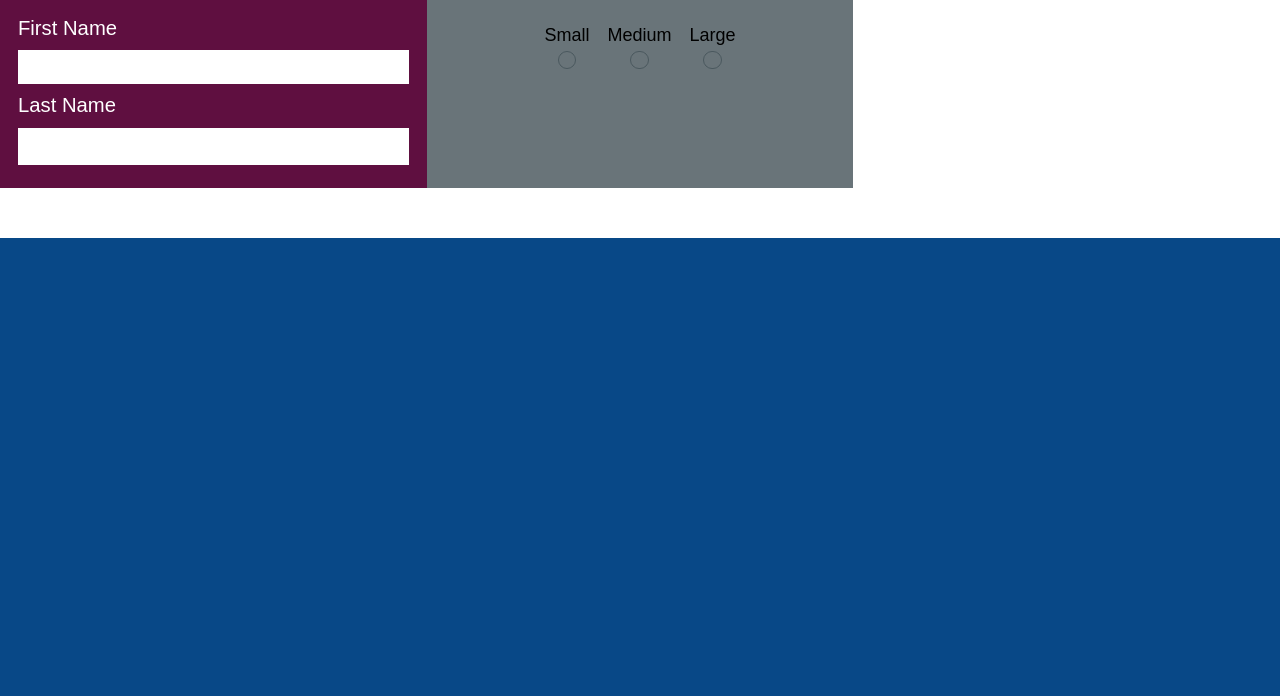
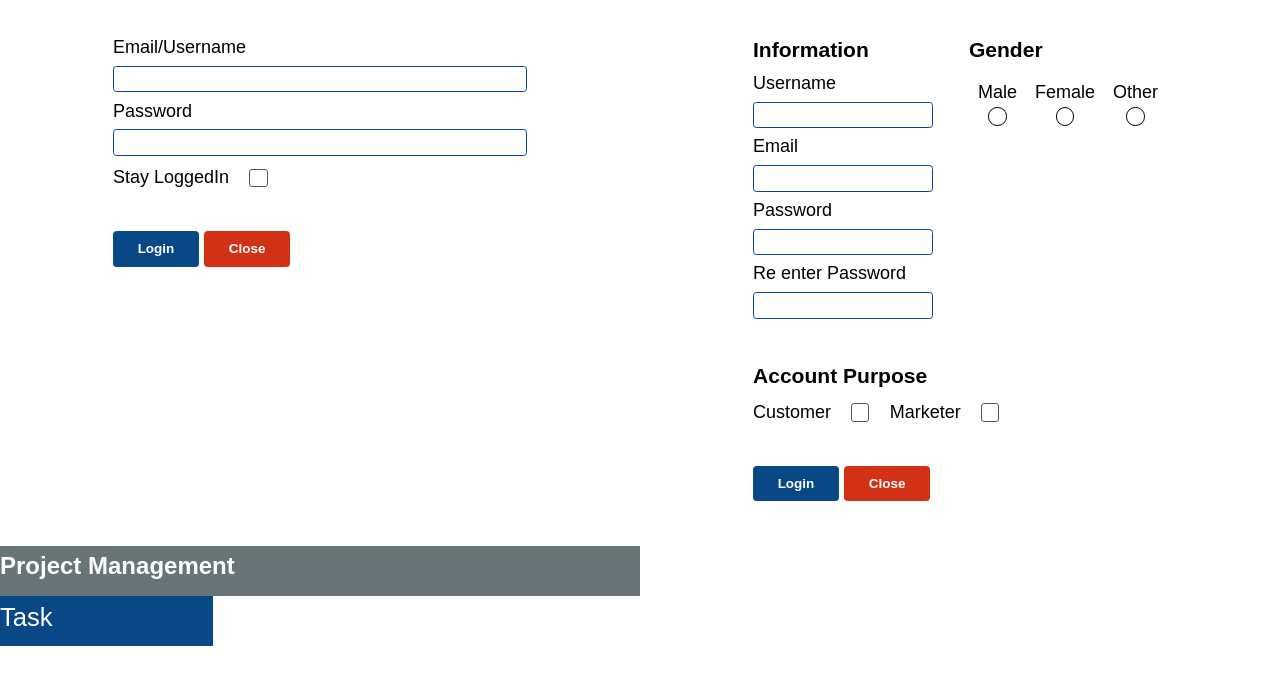
Before and after one commit to matthewLeFevre/css-patterns, a website: page grid_forms.html in a window 1280 px wide. Shown: the part 111-807 px from the top of the page. Drawn offline with Linux system fonts and the light colour scheme.

Commit message:
improving form elements and grid based forms as well as testing

```diff
--- a/grid_forms.html
+++ b/grid_forms.html
@@ -9,47 +9,93 @@
   <link rel="stylesheet" href="dist/main.css">
 </head>
 
-<body class="bg-blue grid">
+<body class="grid">
   <header class="grid__column--base--12 bg-grey"></header>
 
 
   <main class="grid--nested grid__column--base--12">
-    <form class="grid--nested grid__column--base--12 grid__column--mdm--8">
-      <h1 class="grid__column--base--12 txt-white">Test Form</h1>
-      <fieldset class="grid__column--6 bg-purple form__field">
-        <label class="form__label txt-white" for="">First Name</label>
+    <section class="grid__column--base--12 grid__column--mdm--6">
+      <form class="grid--nested form--sml">
+        <h2 class="grid__column--base--12">Login Form</h2>
+        <fieldset class="grid__column--12 form__field">
+          <label class="form__label" for="">Email/Username</label>
           <input class="input--text breath full" type="text">
-        <laebl class="form__label txt-white" for="">Last Name</label>
+          <label class="form__label" for="">Password</label>
           <input class="input--text breath full" type="text">
+          <label for="" class="form__label side">Stay LoggedIn</label>
+          <input class="input--checkbox" type="checkbox" id="stayLoggedIn" name="stayLoggedIn">
+          <label class="label--checkbox" for="stayLoggedIn"></label>
         </fieldset>
-      <fieldset class="grid__column--6 bg-grey form__field">
+        <fieldset class="grid__column--12 form__field">
+          <button class="tiny btn primary">Login</button>
+          <button class="tiny btn alert">Close</button>
+        </fieldset>
+      </form>
+    </section>
+
+    <section class="grid__column--base--12 grid__column--mdm--6">
+      <form class="grid--nested form--sml">
+          <h2 class="grid__column--base--12">Registration Form</h2>
+          <fieldset class="grid__column--6 form__field">
+            <h3>Information</h3>
+            <label for="" class="form__label">Username</label>
+            <input type="text" class="input--text breath full">
+            <label for="" class="form__label">Email</label>
+            <input type="text" class="input--text breath full">
+            <label for="" class="form__label">Password</label>
+            <input type="text" class="input--text breath full">
+            <label for="" class="form__label">Re enter Password</label>
+            <input type="text" class="input--text breath full">
+          </fieldset>
+          <fieldset class="grid__column--6 form__field">
+            <h3>Gender</h3>
             <div class="input--radio__group">
               <div class="input--radio__set" >
-            <span class="label--radio__text">Small</span>
+                <span class="label--radio__text">Male</span>
                 <input class="input--radio" type="radio" id="radio1" name="radio">
                 <label class="label--radio" for="radio1"></label>
               </div>
               <div class="input--radio__set" for="radio">
-            <span class="label--radio__text">Medium</span>
+                <span class="label--radio__text">Female</span>
                 <input class="input--radio" type="radio" id="radio2" name="radio">
                 <label class="label--radio" for="radio2"></label>
               </div>
               <div class="input--radio__set" for="radio">
-            <span class="label--radio__text">Large</span>
+                <span class="label--radio__text">Other</span>
                 <input class="input--radio" type="radio" id="radio3" name="radio">
                 <label class="label--radio" for="radio3"></label>
               </div>
             </div>
-
-
           </fieldset>
-      <fieldset class="grid__column--12 bg-white form__field">
-        <label for=""></label>
+          <fieldset class="grid__column--12 form__field">
+              <h3>Account Purpose</h3>
+              <label for="" class="form__label side">Customer</label>
+              <input class="input--checkbox" type="checkbox" id="customer" name="customer">
+              <label class="label--checkbox" for="customer"></label>
+              <label for="" class="form__label side">Marketer</label>
+              <input class="input--checkbox" type="checkbox" id="marketer" name="marketer">
+              <label class="label--checkbox" for="marketer"></label>
+          </fieldset>
+          <fieldset class="grid__column--12 form__field">
+            <button class="tiny btn primary">Login</button>
+            <button class="tiny btn alert">Close</button>
           </fieldset>
       </form>
-    <aside class="grid__column--base--12 grid__column--mdm--4 bg-white">
-      <h1>Hello</h1>
-    </aside>
+    </section>
+
+    <section class="grid__column--base--12 grid__column--mdm--6">
+      <div class="grid--nested">
+        <h2 class="grid__column--12 txt-white bg-grey">Project Management</h2>
+
+        <ul class="grid__column--12 grid--nested">
+          <li class="grid__column--base--4 mdm bg-blue txt-white">Task</li>
+        </ul>
+
+      </div>
+      <form class="grid--nested form--sml">
+
+      </form>
+    </section>
   </main>
 </body>
 
--- a/src/sass/base/_variables.scss
+++ b/src/sass/base/_variables.scss
@@ -52,6 +52,7 @@ $btn-colors: (
 	"success": 	$green,
 	"alert": 	$red,
 	"warning": 	$yellow
+	// "action": good name for a themed button
 );
 
 // Not a requirement to have these
--- a/src/sass/components/_buttons.scss
+++ b/src/sass/components/_buttons.scss
@@ -8,9 +8,9 @@
 	width: auto;
 	background-color: $grey;
 	border: .1em solid $grey;
+	border-radius: $br;
 	font-weight: 700;
 	font-family: $main-font;
-	font-size: $initial;
 	color: $white;
 	display: inline-block;
 	cursor: pointer;
--- a/src/sass/components/_forms.scss
+++ b/src/sass/components/_forms.scss
@@ -1,13 +1,27 @@
+@mixin form ($type, $limit: 300px, $padding: 25px) {
+    min-height: 50px;
+    padding: $padding;
+    @if $type == "form" {
+        width: 100%;
+    } @else if $type == "form--limited" {
+        max-width: $limit;
+        margin: 0 auto;
+    }
+}
+
 .form {
-    display: block;
-    width: 100%;
-    min-height: 50px;
-    padding: 25px;
+    @include form('form');
+}
+
+.form--sml {
+    @include form('form--limited', 500px);
 }
 .form__pair { margin: 1em 0; }
 .form__label {
-    font-size: $main;
     display: block;
+    &.side {
+        display: inline-block;
+    }
 }
 .form__field {
     font-size: $main;
@@ -23,10 +37,11 @@
 }
 
 .input--text {
-    font-size: $initial;
     border: 0;
     padding: .35em;
     background-color: $white;
+    border:  $blue 1px solid;
+    border-radius: $br;
     &:focus {
         outline-color: 0;
     }
@@ -44,16 +59,14 @@
     justify-content: center;
     align-items: center;
 }
-
 .input--radio {
     visibility: hidden;
     position: absolute;
     right: 0;
     bottom: 0;
 }
-
 .input--radio:checked + .label--radio::before {
-    background-color: $grey-500;
+    background-color: $black;
 }
 
 .input--radio__set {
@@ -71,7 +84,7 @@
         position: absolute;
         height: $sml;
         width: $sml;
-        border: $grey-500 1px solid;
+        border: $black 1px solid;
         vertical-align: middle;
         border-radius: 50%;
         transition: background-color 200ms ease;
@@ -85,32 +98,33 @@
         border-radius: 50%;
     }
 }
-
 .label--radio__text {
     margin-bottom: .5em;
     display: block;
 }
 
-.form__label--checkbox {
+.label--checkbox {
     font-size: $main;
     cursor: pointer;
 }
-.form__label--checkbox::after {
+
+.label--checkbox::before {
     content: '';
     display: inline-block;
-    height: $main;
-    width: $main;
+    height: $sml;
+    width: $sml;
     border: $grey-500 1px solid;
     margin: 0 .75em;
     vertical-align: middle;
     border-radius: 3px;
     transition: background-color 200ms ease;
 }
-.form__field--checkbox {
+.input--checkbox {
     visibility: hidden;
     position: absolute;
-    // find a good place to hide this
+    right: 0;
+    bottom: 0;
 }
-.form__field--checkbox:checked + .form__label--checkbox::after {
+.input--checkbox:checked + .label--checkbox::before {
     background-color: $green;
 }
```
Also changed, not shown: dist/main.css, 1 other file. Lines whose indentation alone changed are shown as unchanged.
